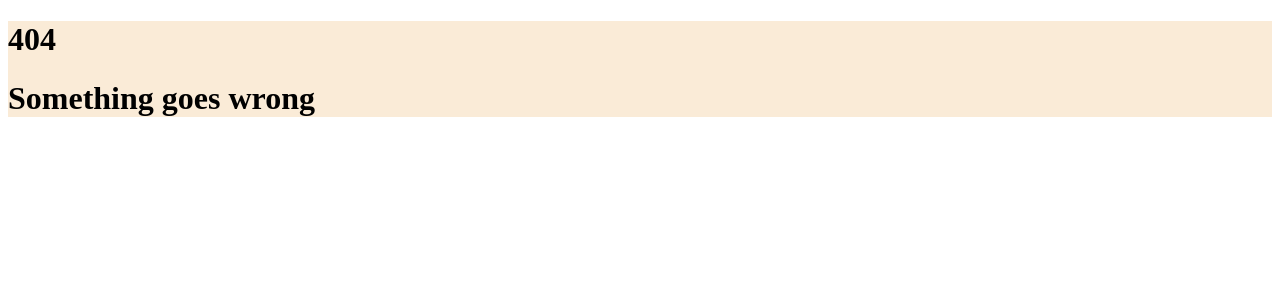
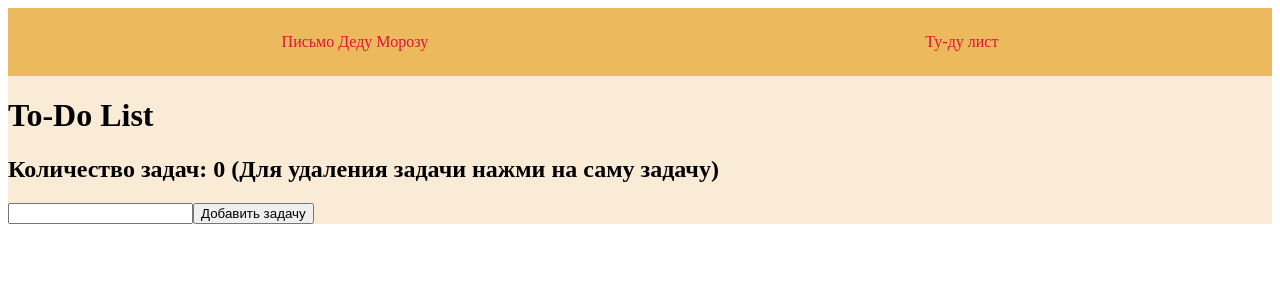
Before and after one commit to zerouser2/myproject, a React (Create React App) app: page /myproject/todolist in a window 1280 px wide. Before the commit this address had no page. Shown: the top 300 px of the page. Built offline with nearby package versions, Linux system fonts and the light colour scheme.

Commit message:
nurik_gay

```diff
--- a/src/App.js
+++ b/src/App.js
@@ -13,12 +13,14 @@ import SinglePage, { postLoader } from "./components/header/SinglePage.jsx";
 import ErrorPage from "./components/header/ErrorPage.jsx";
 import PismoMorozy from "./components/header/PismoMorozy.jsx";
 import Inputs from "./components/header/Inputs.jsx";
+import Todolist from "./components/header/Todolist.jsx";
 
 const basename = '/myproject';
 
 const router = createBrowserRouter(createRoutesFromElements(
     <Route path='/' element={<Header />} errorElement={<ErrorPage />}>
       <Route path='posts' element={<Posts />} loader={blogLoader} />
+      <Route path="/todolist" element={<Todolist />} />
       <Route path="pismoxd" element={
         <PismoMorozy>
           <Inputs />
--- a/src/components/header/Header.jsx
+++ b/src/components/header/Header.jsx
@@ -24,6 +24,7 @@ function Header() {
                 <Link to='/register'>Зарегистрироваться</Link>
                 <Link to='/params'>ПАРАМЕТРЫ</Link> */}
                 <Link to='/pismoxd'>Письмо Деду Морозу</Link>
+                <Link to='/todolist'>Ту-ду лист</Link>
             </header>
             {showTitle && (
                 <div>
--- a/src/components/header/Inputs.jsx
+++ b/src/components/header/Inputs.jsx
@@ -222,9 +222,7 @@ function Inputs() {
         },
     ];
 
-    const input = {
-        display: 'block'
-    };
+
 
     function handleChange(e) {
         setForm({
@@ -282,8 +280,8 @@ function Inputs() {
         );
     }
     return (
-        <div style={input}>
-            <div style={input}>
+        <div>
+            <div>
                 <form onSubmit={handleSubmitForm}>
                     {outputDatas()}
                     <button type="submit">OK</button>
--- /dev/null
+++ b/src/components/header/Todolist.jsx
@@ -0,0 +1,71 @@
+import { useEffect, useRef, useState } from "react";
+
+
+function Todolist() {
+    const [tasks, setTasks] = useState([])
+    const [inputValue, setInputValue] = useState('')
+    const isFirstRender = useRef(true);
+
+    function handleChangeInput(e) {
+        let task_value = e.target.value
+
+        setInputValue(task_value)
+    }
+
+
+
+    function onClickButton() {
+
+        setTasks([...tasks, {
+            id: tasks.length === 0 ? 0 : tasks[tasks.length - 1].id + 1,
+            content: inputValue
+        }])
+
+
+        setInputValue('')
+    }
+
+    useEffect(() => {
+        // Проверяем, первый ли это рендер, и загружаем данные из локального хранилища, если да
+        if (isFirstRender.current) {
+          const storedPosts = JSON.parse(localStorage.getItem('tasks')) || [];
+          setTasks(storedPosts);
+          isFirstRender.current = false;
+        } else {
+          // После первого рендера обновляем данные в локальном хранилище
+          localStorage.setItem('tasks', JSON.stringify(tasks));
+        }
+    }, [tasks]);
+
+    function removeTask(id) {
+        const f = tasks.filter((item) => item.id !== id)
+        setTasks(f)
+    }
+
+    return (
+        <div>
+            <h1>To-Do List</h1>
+
+            <div>
+                <div className="tasks">
+                    <h2>Количество задач: {tasks.length} (Для удаления задачи нажми на саму задачу)</h2>
+
+                    <ul>
+                        {
+                            tasks.map((task, key) => (
+                                <h1><li key={key} onClick={() => removeTask(task.id)}>{task.content}</li></h1>
+                            ))
+                        }
+                    </ul>
+                </div>
+
+                <div className="action-task">
+                    <input name="name_task" type="text" value={inputValue} onChange={handleChangeInput}/>
+                    <button onClick={onClickButton}>Добавить задачу</button>
+                </div>
+            </div>
+        </div>
+    );
+}
+
+export default Todolist;
```
Also changed, not shown: package.json (+6 -1 lines), 1 other file (tests, documents, lock files or other folders).
